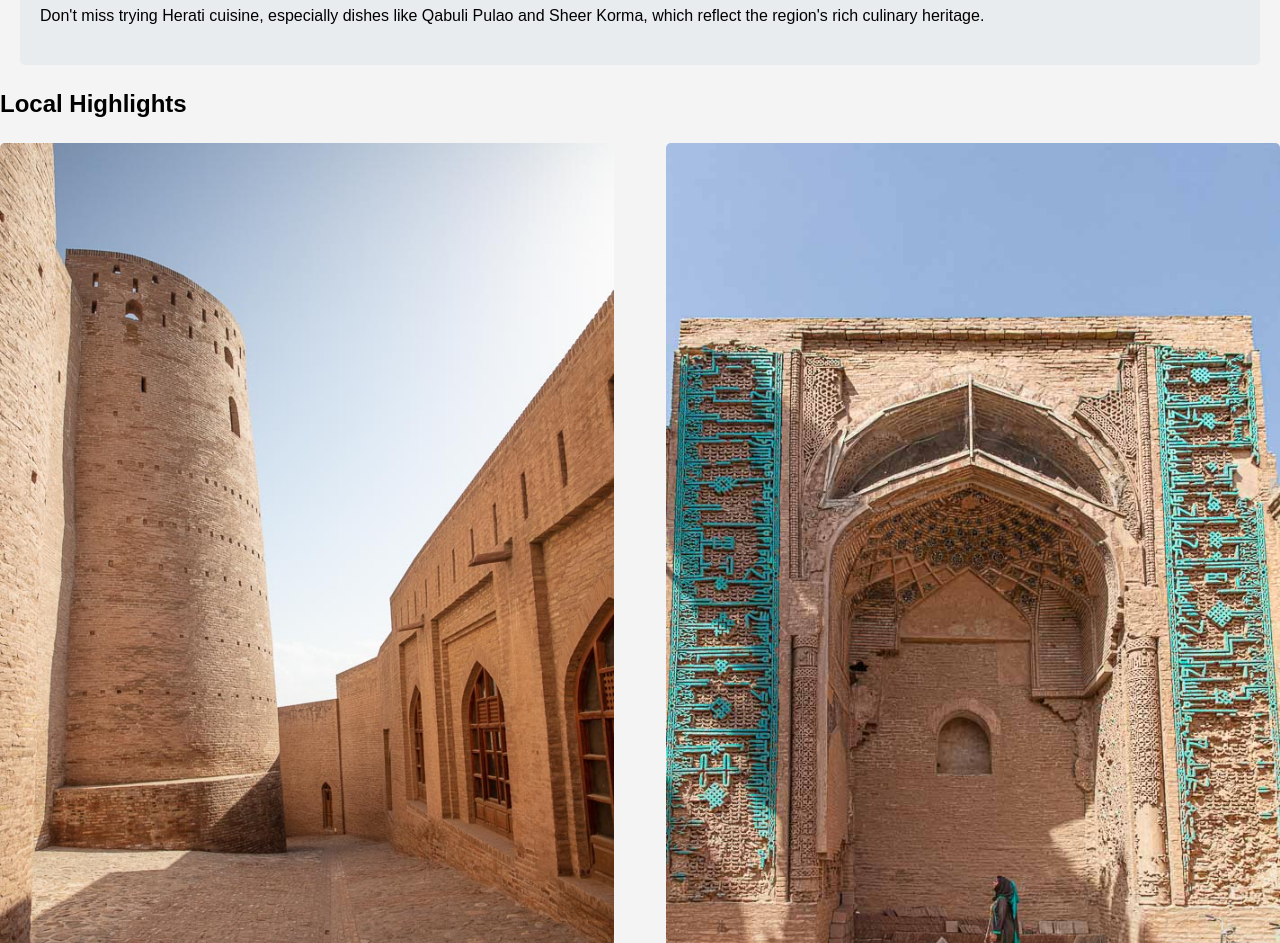
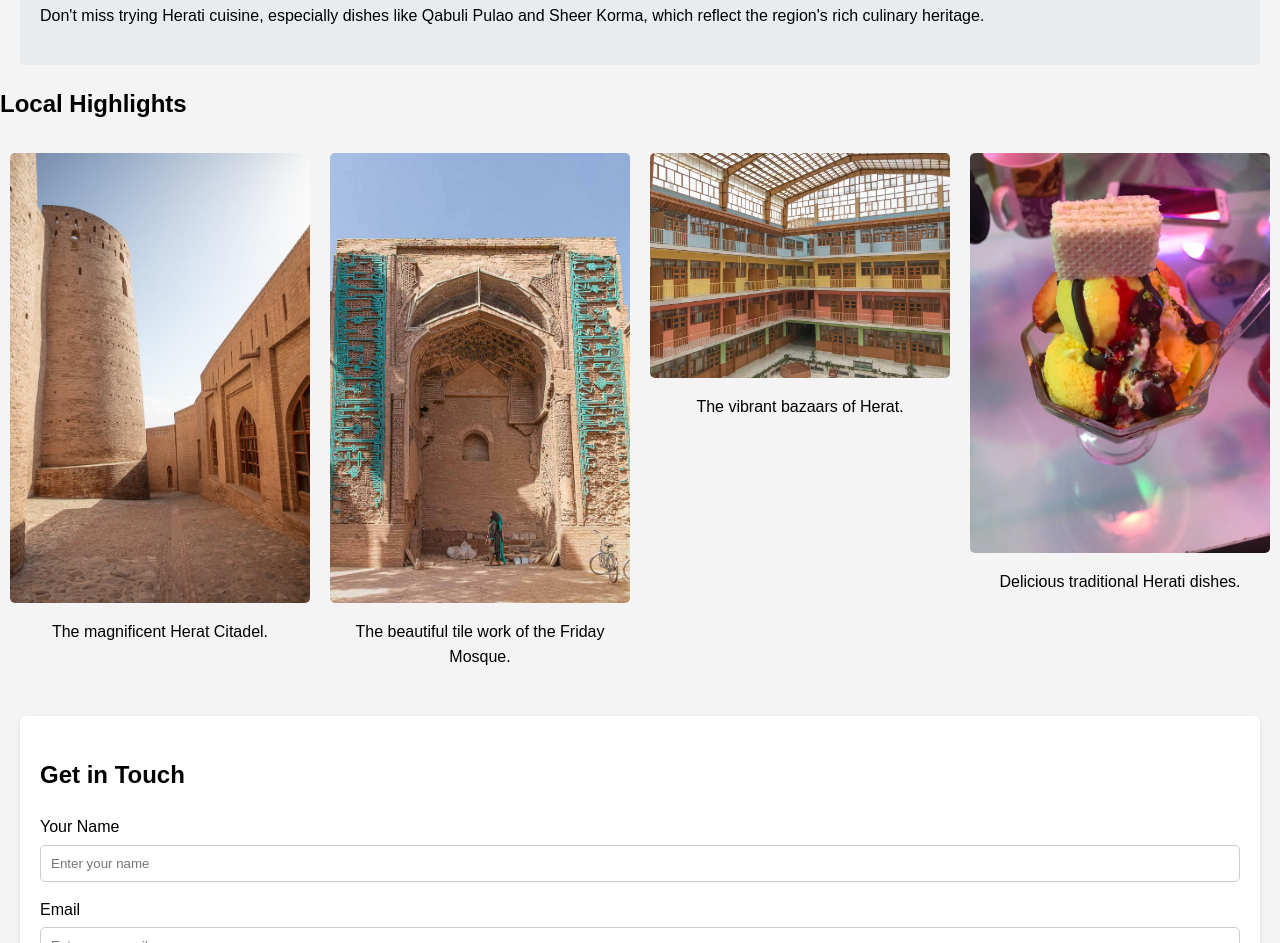
Before and after one commit to MahboobMohiq/Mahboob-Herat-city, a plain HTML site: page index.html in a window 1280 px wide. Shown: the part 1046-1989 px from the top of the page. Drawn offline with Linux system fonts and the light colour scheme.

Commit message:
styles.css

```diff
--- a/styles.css
+++ b/styles.css
@@ -51,16 +51,22 @@ nav ul li a {
 .gallery {
     display: flex;
     flex-wrap: wrap;
-    justify-content: space-between;
+    justify-content: center; /* Center items horizontally */
+    margin: 0 -10px; /* Adjusts spacing */
 }
 
 .gallery-item {
-    width: 48%;
-    margin-bottom: 10px;
+    display: flex;
+    flex-direction: column;
+    align-items: center;
+    width: 300px;
+    margin: 10px;
+    text-align: center;
 }
 
 .gallery-item img {
     width: 100%;
+    height: auto;
     border-radius: 5px;
 }
 
```
